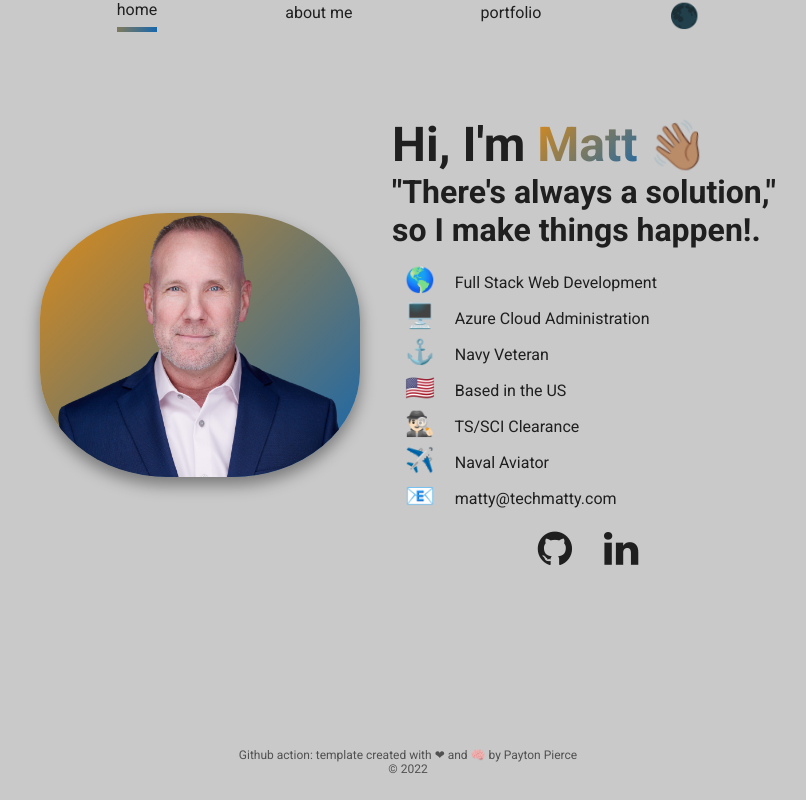
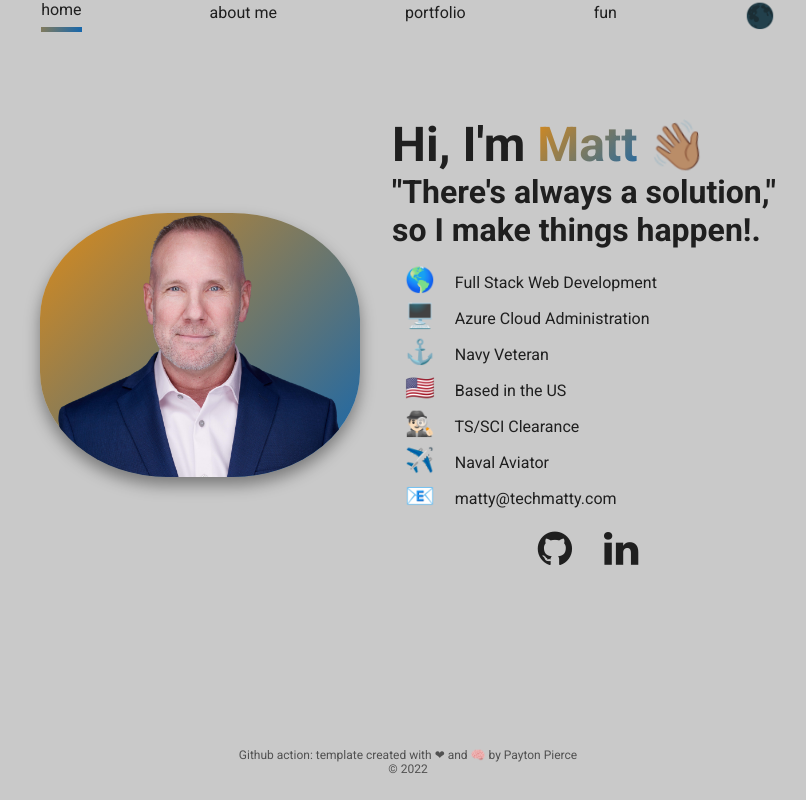
Before and after one commit to TheyCallMeMattyD/personalportfolio, a React (Create React App) app: page / in a window 1280 px wide. Shown: the whole page, without its empty margins (232-1038 px from the left). Built offline with nearby package versions, Linux system fonts and the light colour scheme; the HTML template or start-up script is replaced by a standard one.

Commit message:
fun refactor

```diff
--- a/src/components/Navbar.js
+++ b/src/components/Navbar.js
@@ -18,6 +18,11 @@ const links = [
     },
     {
         name: 'Portfolio',
+        to: '/portfolio',
+        active: 'portfolio'
+    },
+    {
+        name: 'Fun',
         to: '/portfolio',
         active: 'portfolio'
     },
```
